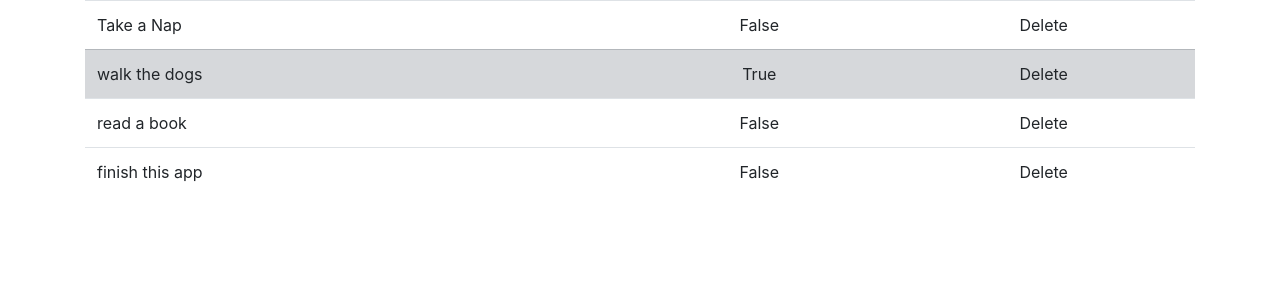
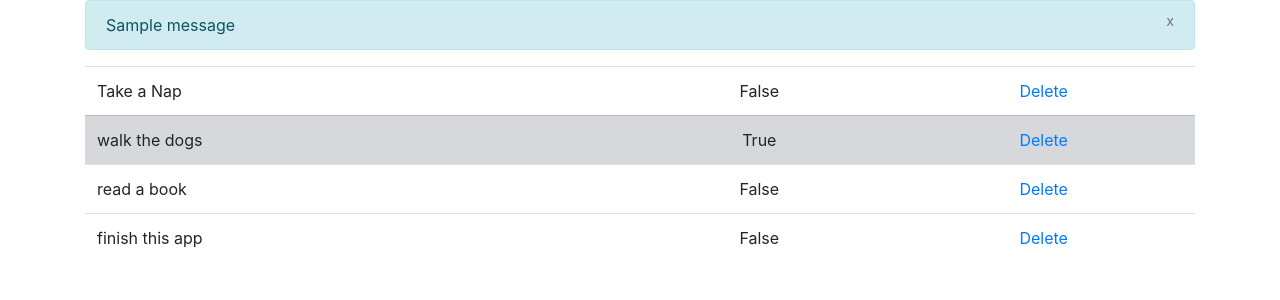
Before and after one commit to fsaltik/djangoTodoList, a Django app: page / in a window 1280 px wide. Shown: the part 80-380 px from the top of the page. Run offline with Django 3.2, Linux system fonts and the light colour scheme; data comes from the database, SQL or seed files in the repository; both versions use the stored data as it was after the commit; one stand-in notice (Sample message) is shown; some libraries are stand-ins or nearby versions.

Commit message:
messages and delete item

```diff
--- a/todo_list/templates/home.html
+++ b/todo_list/templates/home.html
@@ -4,6 +4,18 @@
 
 {% block content %}
 
+{% if messages %}
+{% for message in messages %}
+<div class="alert alert-info alert-dismissable" role="alert">
+    <button class="close" data-dismiss="alert">
+        <small><sup>x</sup></small>
+    </button>
+    {{ message }}
+</div>
+
+{% endfor %}
+
+{% endif %}
 {% if all_items %}
 <table class="table">
     {% for things in all_items %}
@@ -11,15 +23,13 @@
     <tr class="table-secondary">
         <td class="striker">{{ things.item }}</td>
         <td style="text-align: center;">{{ things.completed }}</td>
-            <td style="text-align: center;">Delete</td>
-
+        <td style="text-align: center;"><a href="{% url 'delete' things.id %}"> Delete </a></td>
     </tr>
     {% else %}
     <tr>
         <td>{{ things.item }}</td>
         <td style="text-align: center;">{{ things.completed }}</td>
-                <td style="text-align: center;">Delete</td>
-
+        <td style="text-align: center;"><a href="{% url 'delete' things.id %}"> Delete </a></td>
     </tr>
     {% endif %}
     {% endfor %}
--- a/todo_list/urls.py
+++ b/todo_list/urls.py
@@ -5,4 +5,5 @@ urlpatterns = [
     path('', views.home, name='home'),
     path('home', views.home, name='home'),
     path('about', views.about, name='about'),
+    path('delete/<list_id>', views.delete, name='delete'),
 ]
--- a/todo_list/views.py
+++ b/todo_list/views.py
@@ -1,6 +1,8 @@
-from django.shortcuts import render
+from django.shortcuts import render,redirect
 from .forms import ListForm
 from .models import List
+from django.contrib import messages
+from django.http import HttpResponseRedirect
 
 
 # Create your views here.
@@ -13,6 +15,7 @@ def home(request):
         if form.is_valid():
             form.save()
             all_items = List.objects.all
+            messages.success(request, 'item has been added to list')
             return render(request, 'home.html', {'all_items': all_items})
 
     else:
@@ -22,3 +25,9 @@ def home(request):
 def about(request):
    context = {'name': 'f', 'last_name': 'saltik' }
    return render(request, 'about.html', context)
+
+def delete(request,list_id):
+    item = List.objects.get(pk=list_id)
+    item.delete()
+    messages.success(request, 'item has been deleted')
+    return redirect('home')
```
Also changed, not shown: db.sqlite3. Lines whose indentation alone changed are shown as unchanged.
